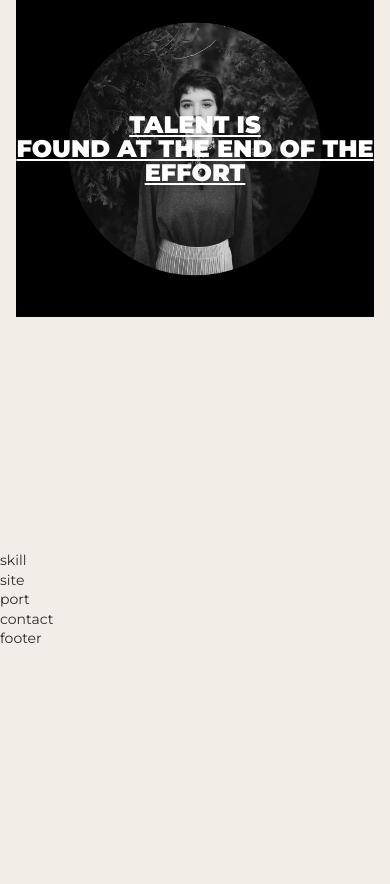
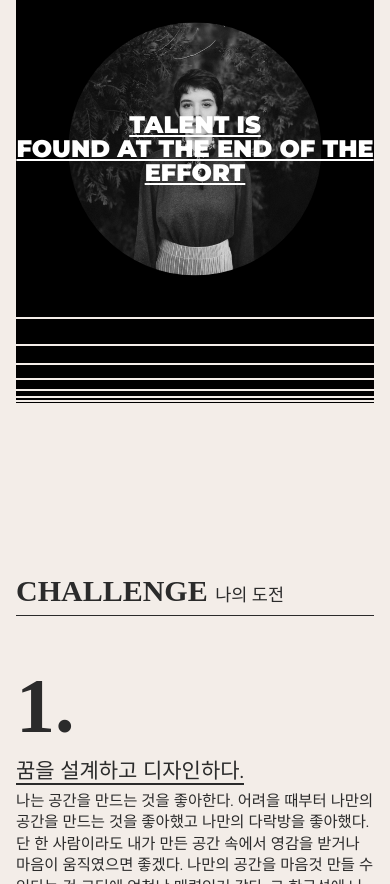
Before and after one commit to eaerra/port25-vite, a website built with Vite: page src/index.html in a window 390 px wide. Shown: the part 293-1177 px from the top of the page. Before the commit the page ends 942 px from the top, so only its background shows below. Built offline with nearby package versions, Linux system fonts and the light colour scheme; a web font is replaced by a local one.

Commit message:
🤓스킬 완료

```diff
--- a/src/assets/css/section/intro.css
+++ b/src/assets/css/section/intro.css
@@ -60,61 +60,61 @@
 .intro__text:hover .img {
     filter: grayscale(0);
 }
-.intro_lines {
+.intro__lines {
     width: 100%;
 }
-.intro_lines .line {
+.intro__lines .line {
     display: block;
     width: 100%;
     height: 1px;
     background-color: var(--black);
     margin-bottom: 0.5vw;
 }
-.intro_lines.bottom .line {
+.intro__lines.bottom .line {
     margin-top: 0.5vw;
     margin-bottom: 0;
     display: none;
 }
-.intro_lines .line:nth-child(1){
+.intro__lines .line:nth-child(1){
     height: 1px;
 }
-.intro_lines .line:nth-child(2){
+.intro__lines .line:nth-child(2){
     height: 2px;
 }
-.intro_lines .line:nth-child(3){
+.intro__lines .line:nth-child(3){
     height: 5px;
 }
-.intro_lines .line:nth-child(4){
+.intro__lines .line:nth-child(4){
     height: 9px;
 }
-.intro_lines .line:nth-child(5){
+.intro__lines .line:nth-child(5){
     height: 13px;
 }
-.intro_lines .line:nth-child(6){
+.intro__lines .line:nth-child(6){
     height: 17px;
 }
-.intro_lines .line:nth-child(7){
+.intro__lines .line:nth-child(7){
     height: 25px;
 }
-.intro_lines.bottom .line:nth-child(1){
+.intro__lines.bottom .line:nth-child(1){
     height: 25px;
 }
-.intro_lines.bottom .line:nth-child(2){
+.intro__lines.bottom .line:nth-child(2){
     height: 17px;
 }
-.intro_lines.bottom .line:nth-child(3){
+.intro__lines.bottom .line:nth-child(3){
     height: 13px;
 }
-.intro_lines.bottom .line:nth-child(4){
+.intro__lines.bottom .line:nth-child(4){
     height: 9px;
 }
-.intro_lines.bottom .line:nth-child(5){
+.intro__lines.bottom .line:nth-child(5){
     height: 5px;
 }
-.intro_lines.bottom .line:nth-child(6){
+.intro__lines.bottom .line:nth-child(6){
     height: 2px;
 }
-.intro_lines.bottom .line:nth-child(7){
+.intro__lines.bottom .line:nth-child(7){
     height: 1px;
 }
 
@@ -122,7 +122,7 @@
     .intro__inner {
         justify-content: center;
     }
-    .intro_lines.bottom .line {
+    .intro__lines.bottom .line {
         display: block;
     }
     .intro__text .text {
--- a/src/assets/css/section/skill.css
+++ b/src/assets/css/section/skill.css
@@ -1,3 +1,63 @@
-#skill {
-
+.skill__inner {
+    padding: 16px;
+    display: flex;
+    justify-content: space-between;
 }
+.skill__title {
+    position: sticky;
+    top: 70px;
+    left: 0;
+    width: 48%;
+    height: 5vw;
+    font-size: 4vw;
+    font-weight: 900;
+    line-height: 1.6;
+    font-family: var(--mainKor-font);
+    text-transform: uppercase;
+    color: var(--black100);
+    border-bottom: 0.4vw solid var(--black100);
+}
+.skill__title em {
+    font-size: 1.25rem;
+    font-weight: 400;
+    line-height: 2;
+}
+.skill__desc {
+    width: 50%;
+}
+.skill__desc span {
+    font-size: 5vw;
+    line-height: 1;
+    font-weight: 900;
+    line-height: 1.3;
+    font-family: var(--mainNum-font);
+}
+.skill__desc h3 {
+    font-size: 1.5rem;
+    text-decoration: underline;
+    text-underline-position: under;
+    margin-bottom: 1vw;
+}
+.skill__desc p {
+    margin-bottom: 30vh;
+    font-size: 1.1rem;
+}
+@media (max-width: 800px){
+    .skill__inner {
+        flex-direction: column;
+    }
+    .skill__title {
+        width: 100%;
+        margin-bottom: 10vw;
+        font-size: 30px;
+        height: auto;
+        top: 68px;
+        background-color: var(--mainBg-color);
+    }
+    .skill__desc {
+        width: 100%;
+    }
+    .skill__desc span {
+        font-size: 20vw;
+    }
+}
--- a/src/index.html
+++ b/src/index.html
@@ -89,7 +89,41 @@
         <!-- //intro -->
 
         <section id="skill">
-            skill
+            <div class="skill__inner">
+                <h2 class="skill__title">Challenge <em>나의 도전</em></h2>
+                <div class="skill__desc">
+                    <div>
+                        <span>1.</span>
+                        <h3>꿈을 설계하고 디자인하다.</h3>
+                        <p>
+                            나는 공간을 만드는 것을 좋아한다.
+                            어려을 때부터 나만의 공간을 만드는 것을 좋아했고 나만의 다락방을 좋아했다.
+                            단 한 사람이라도 내가 만든 공간 속에서 영감을 받거나 마음이 움직였으면 좋겠다.
+                            나만의 공간을 마음것 만들 수 있다는 건 코딩에 엄청난 매력인거 같다.
+                            그 한구석에 나만의 꿈을 설계하고, 개발을 하며 앞으로도 살고 싶다.
+                        </p>
+                    </div>
+                    <div>
+                        <span>2.</span>
+                        <h3>열심히 할수록 기회는 따른다.</h3>
+                        <p>
+                            운이 좋은 사람은 없다. 단지 운을 만들 뿐이다.
+                            운을 만들기 위해서는 내가 좋아하는 일이나 내가 하고 싶은 일에 몰두하면 된다.
+                            몰두 하다보면 길이 보이고 방향이 보이게 된다.
+                            운이란 고된 노동과 노력을 통해 스스로 만들어 내는 것이다.
+                        </p>
+                    </div>
+                    <div>
+                        <span>3.</span>
+                        <h3>나에게 정직하다.</h3>
+                        <p>
+                            정직은 다른 사람보다 나에게 큰 의미를 부여해야 한다.
+                            자신이 정직하지 않으면 진정으로 원하는 일을 열정적으로 밀고 나갈 수 없다.
+                            마음에서 우러나오는 일을 해야 정직해지며 삶을 더 즐길 줄 알게 된다.
+                        </p>
+                    </div>
+                </div>
+            </div>
         </section>
         <!-- //skill -->
 
```
